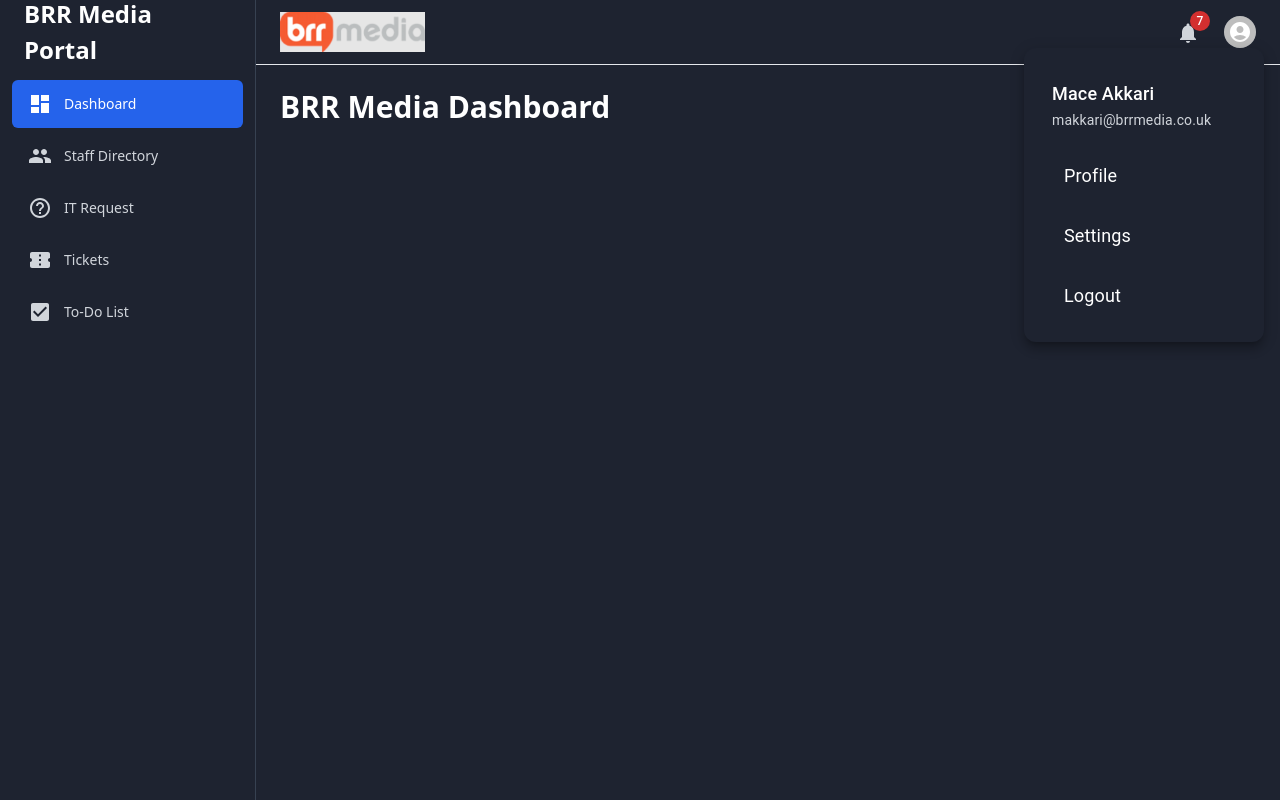
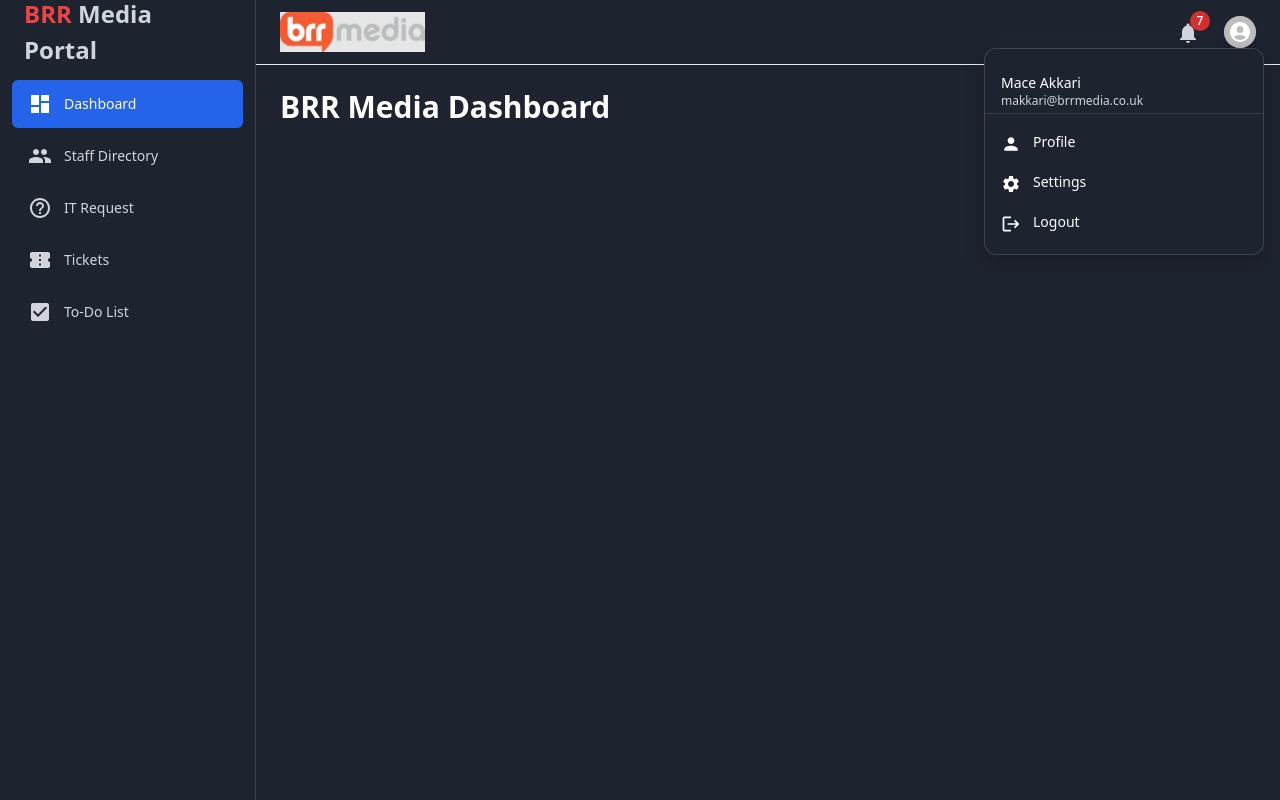
Before and after one commit to mace-akkari/BRR-Dashboard, a Next.js app: page / in a window 1280 px wide. Both pictures are taken after a click on the button "User menu". Built offline with nearby package versions, Linux system fonts and the light colour scheme.

Commit message:
feat: update notifications to reflect team activity

```diff
--- a/components/layout/header.tsx
+++ b/components/layout/header.tsx
@@ -4,13 +4,69 @@ import { useState } from "react";
 import {
   Notifications as NotificationsIcon,
   AccountCircle,
+  Person,
+  Settings,
+  Logout,
 } from "@mui/icons-material";
 import Image from "next/image";
-import { Badge, Avatar, Menu, MenuItem } from "@mui/material";
+import {
+  Badge,
+  Avatar,
+  Menu,
+  Popover,
+  Typography,
+  List,
+  ListItem,
+  Divider,
+} from "@mui/material";
 
 export default function Header() {
   const [anchorEl, setAnchorEl] = useState<null | HTMLElement>(null);
-  const [notifications] = useState(7);
+  const [notifAnchorEl, setNotifAnchorEl] = useState<null | HTMLElement>(null);
+
+  const notifications = [
+    {
+      id: 1,
+      title: "Welcome Mace Akkari!",
+      detail: "Your BRR Media account has been activated.",
+    },
+    {
+      id: 2,
+      title: "Team Meeting",
+      detail: "10:00 AM — Meet the new starter Mace Akkari.",
+    },
+    {
+      id: 3,
+      title: "New Document Assigned",
+      detail: "Please review the Q2 Onboarding Brief.",
+    },
+    {
+      id: 4,
+      title: "HR Update",
+      detail: "Mace, complete your benefits enrollment by Friday.",
+    },
+    {
+      id: 5,
+      title: "Calendar Invite",
+      detail: "1:1 with Mohamed Virji — Thursday at 3:00 PM.",
+    },
+    {
+      id: 6,
+      title: "Feedback Request",
+      detail: "Share first impressions of onboarding process.",
+    },
+    {
+      id: 7,
+      title: "System Notice",
+      detail: "Mace added to Internal Comms Slack channel.",
+    },
+  ];
+
+  const menuItems = [
+    { label: "Profile", icon: <Person fontSize="small" /> },
+    { label: "Settings", icon: <Settings fontSize="small" /> },
+    { label: "Logout", icon: <Logout fontSize="small" /> },
+  ];
 
   const handleMenu = (event: React.MouseEvent<HTMLElement>) => {
     setAnchorEl(event.currentTarget);
@@ -19,6 +75,17 @@ export default function Header() {
   const handleClose = () => {
     setAnchorEl(null);
   };
+
+  const handleNotifClick = (event: React.MouseEvent<HTMLElement>) => {
+    setNotifAnchorEl(event.currentTarget);
+  };
+
+  const handleNotifClose = () => {
+    setNotifAnchorEl(null);
+  };
+
+  const notifOpen = Boolean(notifAnchorEl);
+  const notifId = notifOpen ? "notifications-popover" : undefined;
 
   return (
     <header className="sticky top-0 z-30 w-full border-b bg-background px-4 sm:px-6">
@@ -37,15 +104,71 @@ export default function Header() {
           <button
             className="relative rounded-full p-2 text-text-muted hover:bg-muted"
             aria-label="Notifications"
+            onClick={handleNotifClick}
           >
-            <Badge badgeContent={7} color="error">
+            <Badge badgeContent={notifications.length} color="error">
               <NotificationsIcon />
             </Badge>
           </button>
+          <Popover
+            id={notifId}
+            open={notifOpen}
+            anchorEl={notifAnchorEl}
+            onClose={handleNotifClose}
+            anchorOrigin={{
+              vertical: "bottom",
+              horizontal: "center",
+            }}
+            transformOrigin={{
+              vertical: "top",
+              horizontal: "center",
+            }}
+            slotProps={{
+              paper: {
+                sx: {
+                  backgroundColor: "var(--brr-bg-color)",
+                  color: "var(--brr-text-color)",
+                  px: 0,
+                  py: 0.5,
+                  borderRadius: "0.75rem",
+                  minWidth: 280,
+                  maxHeight: 300,
+                  overflowY: "auto",
+                  boxShadow: "0px 8px 20px rgba(0, 0, 0, 0.2)",
+                  border: "1px solid rgba(255, 255, 255, 0.15)",
+                },
+              },
+            }}
+          >
+            <div className="px-4 pt-3 pb-1">
+              <Typography variant="subtitle1" className="font-medium text-text">
+                You have {notifications.length} notifications
+              </Typography>
+            </div>
+            <Divider sx={{ borderColor: "rgba(255, 255, 255, 0.1)", mb: 1 }} />
 
+            <List disablePadding>
+              {notifications.map((notification) => (
+                <ListItem
+                  key={notification.id}
+                  disableGutters
+                  className="px-4 py-2 transition-colors duration-150 rounded-md hover:bg-muted cursor-pointer"
+                >
+                  <div>
+                    <p className="text-sm font-medium text-text">
+                      {notification.title}
+                    </p>
+                    <p className="text-xs text-text-muted">
+                      {notification.detail}
+                    </p>
+                  </div>
+                </ListItem>
+              ))}
+            </List>
+          </Popover>
           <button
             onClick={handleMenu}
-            className="flex h-8 w-8 items-center justify-center rounded-full bg-muted text-text hover:bg-border"
+            className="flex h-8 w-8 items-center justify-center rounded-full bg-muted text-text hover:bg-border border border-white/20 shadow-md"
             aria-label="User menu"
           >
             <Avatar sx={{ width: 32, height: 32 }}>
@@ -65,29 +188,32 @@ export default function Header() {
             sx: {
               backgroundColor: "var(--brr-bg-color)",
               color: "var(--brr-text-color)",
-              minWidth: 240,
-              px: 1.5,
-              py: 1,
+              minWidth: 280,
+              px: 0,
+              py: 0.5,
               borderRadius: "0.75rem",
+              border: "1px solid rgba(255, 255, 255, 0.15)",
+              boxShadow: "0px 8px 20px rgba(0, 0, 0, 0.2)",
             },
           },
         }}
       >
-        <MenuItem onClick={handleClose}>
-          <div className="flex flex-col space-y-0.5 py-2.5">
-            <span className="text-lg font-medium text-text">Mace Akkari</span>
-            <span className="text-sm text-text-muted">
-              makkari@brrmedia.co.uk
-            </span>
+        <div className="px-4 pt-3 pb-1">
+          <p className="text-sm font-medium text-text">Mace Akkari</p>
+          <p className="text-xs text-text-muted">makkari@brrmedia.co.uk</p>
+        </div>
+
+        <Divider sx={{ borderColor: "rgba(255, 255, 255, 0.1)", mb: 1 }} />
+
+        {menuItems.map((item) => (
+          <div
+            key={item.label}
+            onClick={handleClose}
+            className="flex items-center gap-3 px-4 py-2 transition-colors duration-150 rounded-md hover:bg-muted cursor-pointer"
+          >
+            <span className="text-text">{item.icon}</span>
+            <p className="text-sm font-medium text-text">{item.label}</p>
           </div>
-        </MenuItem>
-
-        {["Profile", "Settings", "Logout"].map((item) => (
-          <MenuItem key={item} onClick={handleClose} disableRipple>
-            <span className="block w-full rounded-md px-3 py-2.5 text-lg text-text hover:bg-muted transition-colors">
-              {item}
-            </span>
-          </MenuItem>
         ))}
       </Menu>
     </header>
--- a/components/layout/sidebar.tsx
+++ b/components/layout/sidebar.tsx
@@ -69,7 +69,10 @@ export default function Sidebar() {
       <aside className="hidden w-64 flex-shrink-0 border-r border-border bg-background md:block">
         <div className="flex flex-col h-full">
           <header className="h-16 px-6 flex items-center">
-            <h1 className="text-xl font-bold text-text">BRR Media Portal</h1>
+            <h1 className="text-xl font-bold text-text">
+              <span className="text-red-500">BRR</span>{" "}
+              <span className="text-gray-300">Media Portal</span>
+            </h1>
           </header>
 
           <nav className="flex-1 py-4 px-3" aria-label="Sidebar navigation">
```
